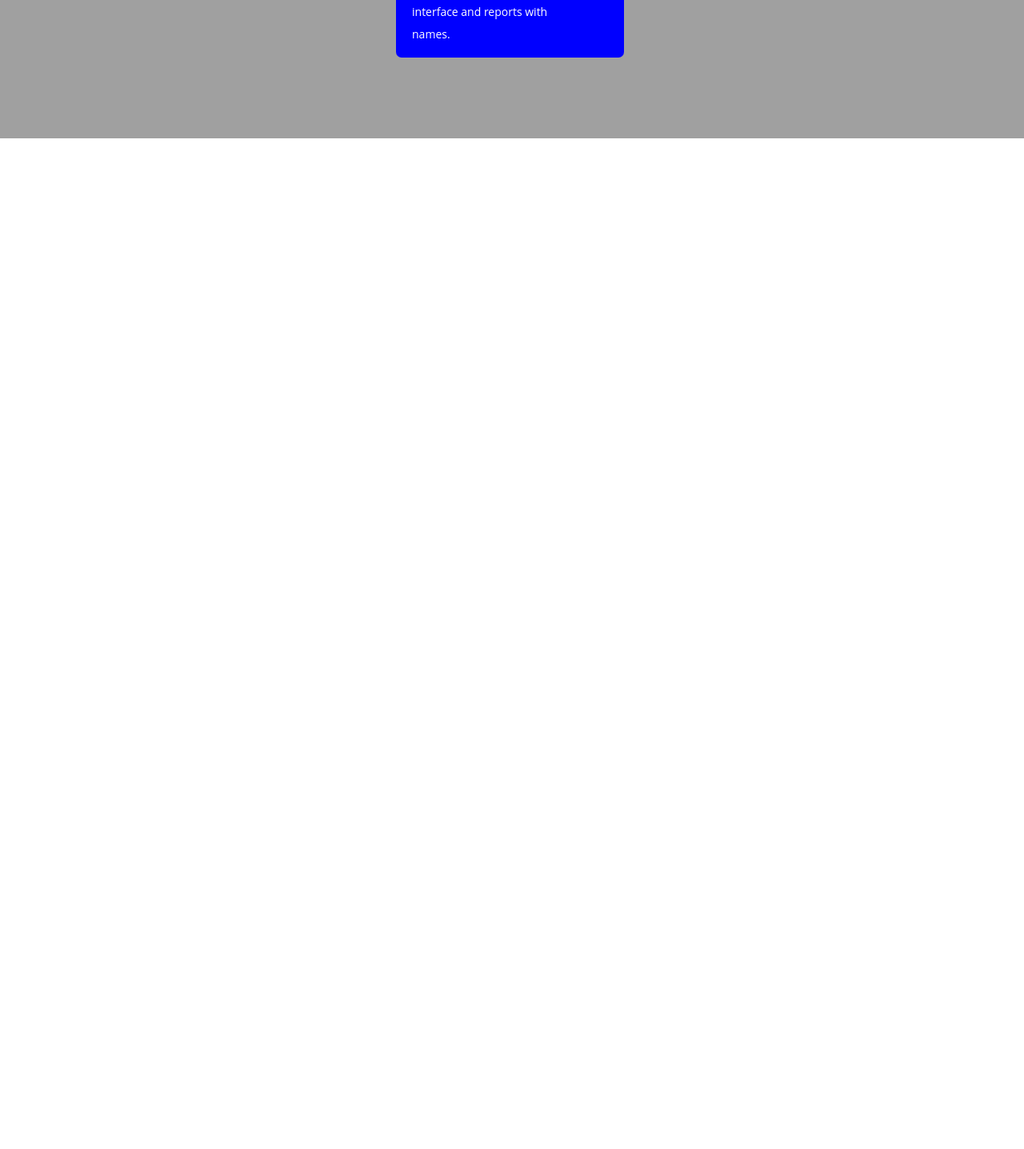
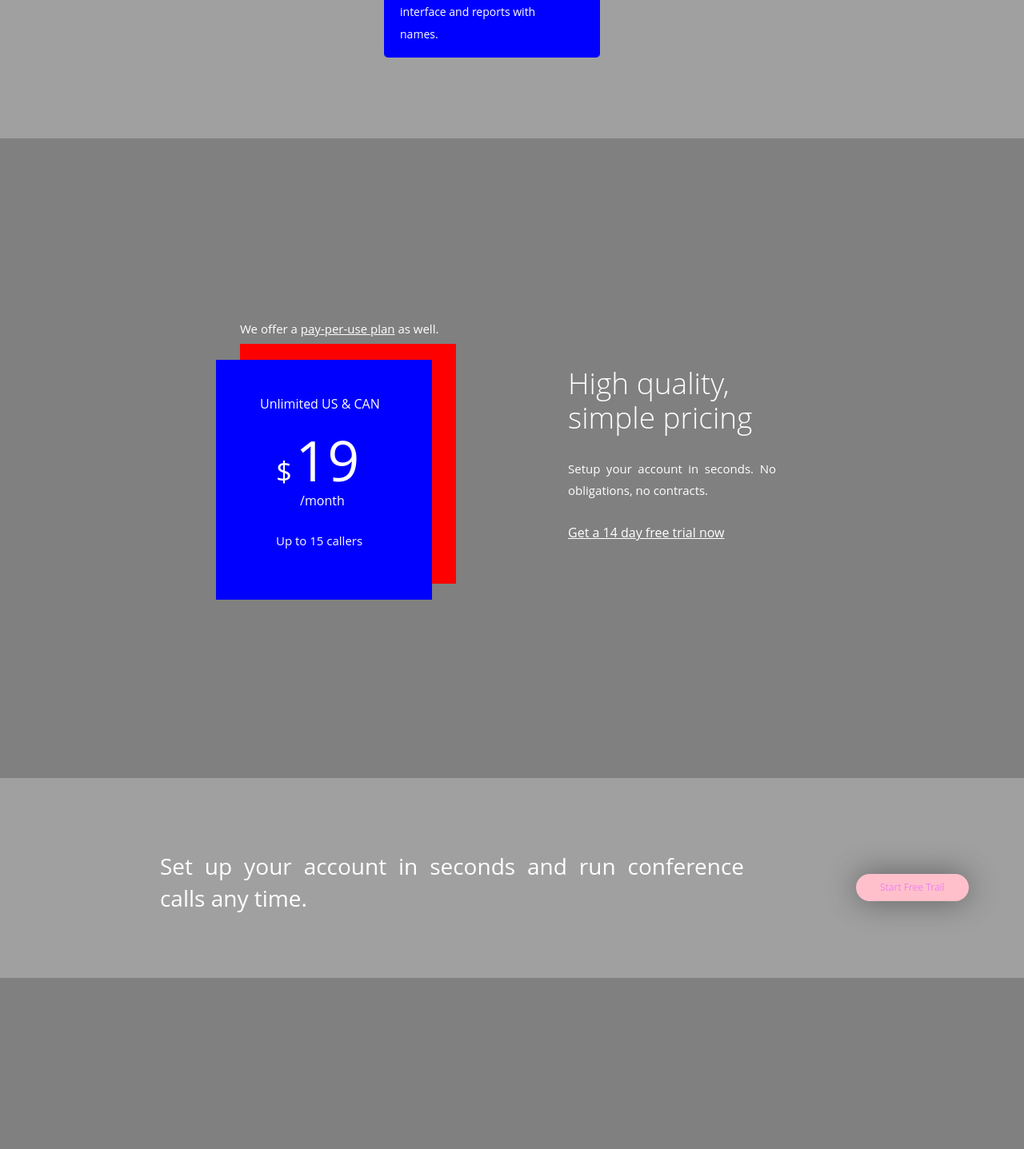
Before and after one commit to Tpuljak/Slicing_Final, a website: page index.html in a window 1280 px wide. Shown: the part 4142-5579 px from the top of the page at 80% size. Before the commit the page ends 4315 px from the top, so only its background shows below. Drawn offline with Linux system fonts and the light colour scheme.

Commit message:
Added 2 sections and structure for last section

```diff
--- a/index.html
+++ b/index.html
@@ -237,9 +237,64 @@
                 </div>
             </div>
         </div>
-        <div class="general__container container pricing"></div>
-        <div class="general__container container account-setup"></div>
-        <div class="general__container container footer"></div>
+        <div class="general__container container pricing">
+            <div class="general__content-container">
+                <div class="general__cards-container">
+                    <div class="general__notice">
+                        <div class="general__text text">
+                            We offer a <span class="general__text underscored">pay-per-use plan</span> as well.
+                        </div>
+                    </div>
+                    <div class="general__price-card secondary"></div>
+                    <div class="general__price-card main">
+                        <div class="general__price-container">
+                            <div class="general__text call-quantity">
+                                Unlimited US & CAN
+                            </div>
+                            <div class="general__text price">
+                                <span class="general__dola-sign">$</span>
+                                <span class="general__price-number">19</span>
+                                <div class="general__subscription-lenght">/month</div>
+                            </div>
+                            <div class="general__text price-condition">
+                                Up to 15 callers
+                            </div>
+                        </div>
+                    </div>
+                    <div class="general__logo-container"></div>
+                </div>
+                <div class="general__text-container">
+                    <div class="general__text title">
+                        High quality, simple pricing
+                    </div>
+                    <div class="general__text text">
+                        Setup your account in seconds. No obligations,
+                        no contracts.
+                    </div>
+                    <div class="general__text free-trial">
+                        <span class="general__text underscored">Get a 14 day free trial now</span>
+                    </div>
+                </div>
+            </div>
+        </div>
+        <div class="general__container container account-setup">
+            <div class="general__content-container">
+                <div class="general__text-container">
+                    <div class="general__text text">
+                        Set up your account in seconds and run conference
+                        calls any time.
+                    </div>
+                </div>
+                <div class="general__button rounded-rectangle">Start Free Trail</div>
+            </div>
+        </div>
+        <div class="general__container container footer">
+            <div class="general__content-container">
+                <div class="general__page-navigation"></div>
+                <div class="general__copyright"></div>
+                <div class="general__social-media-icons"></div>
+            </div>
+        </div>
     </div>
 </body>
 
--- a/styles/layout/containers.scss
+++ b/styles/layout/containers.scss
@@ -30,3 +30,18 @@
     height: 1400px;
     background-color: #A0A0A0;
 }
+
+.pricing {
+    height: 800px;
+    background-color: gray;
+}
+
+.account-setup {
+    height: 250px;
+    background-color: #A0A0A0;
+}
+
+.footer {
+    height: 400px;
+    background-color: gray;
+}
--- a/styles/pages/main-page.scss
+++ b/styles/pages/main-page.scss
@@ -220,10 +220,10 @@
 }
 
 .general__feature-card {
-    width: 285px;
+    width: 270px;
     height: 320px;
     background-color: blue;
-    border-radius: 7px;
+    border-radius: 5px;
     margin-bottom: 50px;
     color: white;
 }
@@ -232,8 +232,8 @@
     width: 100%;
     height: 180px;
     background-color: red;
-    border-top-left-radius: 7px;
-    border-top-right-radius: 7px;
+    border-top-left-radius: 5px;
+    border-top-right-radius: 5px;
 }
 
 .general__feature-text {
@@ -244,14 +244,21 @@
 
 .general__feature-text > .general__feature-quote {
     font-style: italic;
+    font-size: 18px;
+    font-weight: 300;
+    line-height: 32px;
+}
+
+.general__feature-text > .general__feature-quoted-from {
+    padding-top: 20px;
 }
 
 .quote > .general__feature-image {
-    height: 120px;
+    height: 100px;
 }
 
-.quote > .general__feature-text{
-    padding-right: 100px;
+.quote > .general__feature-text {
+    height: fill;
 }
 
 .general__feature-title {
@@ -259,6 +266,95 @@
     font-weight: 600;
 }
 
+.pricing > .general__content-container {
+    padding-top: 200px;
+    padding-left: 300px;
+}
+
+.pricing > .general__content-container > * {
+    float: left;
+}
+
+.pricing > .general__content-container > .general__text-container {
+    width: 400px;
+    padding-top: 70px;
+    padding-left: 100px;
+}
+
+.pricing > .general__content-container > .general__text-container > .text {
+    width: 300px;
+}
+
+
+.general__price-card {
+    float: left;
+    height: 300px;
+    width: 270px;
+    background-color: red;
+}
+
+.general__price-card.main {
+    background-color: blue;
+    margin-left: -300px;
+}
+
+.general__price-card.secondary {
+    margin-top: -20px;
+    margin-left: 0px;
+}
+
+.general__price-container {
+    line-height: 50px;
+    padding-left: 55px;
+    padding-top: 30px;
+}
+
+.general__dola-sign {
+    font-size: 35px;
+}
+
+.general__price-number {
+    font-size: 70px;
+}
+
+.general__text.price {
+    padding-left: 20px;
+    padding-top: 20px;
+}
+
+.general__subscription-lenght {
+    margin-left: 30px;
+    margin-top: -20px;
+}
+
+.price-condition {
+    font-size: 15px;
+    margin-left: 20px;
+}
+
+.account-setup > .general__content-container > * {
+    float: left;
+}
+
+.account-setup > .general__content-container {
+    padding-top: 60px;
+    padding-left: 200px;
+}
+
+.account-setup > .general__content-container > .general__text-container > .text {
+    font-size: 28px;
+    width: 770px;
+    line-height: 40px;
+    margin-right: 100px;
+}
+
+.account-setup > .general__content-container > .general__button {
+   margin-top: 60px;
+}
+
+.underscored {
+    text-decoration: underline;
+}
 .general__text-container >.title {
     padding-top: 15px;
     font-size: 37px;
```
Also changed, not shown: dist/main.css, dist/main.min.css, images/iphone.png (added), images/screen-sharing.jpg (added), 1 other file.
